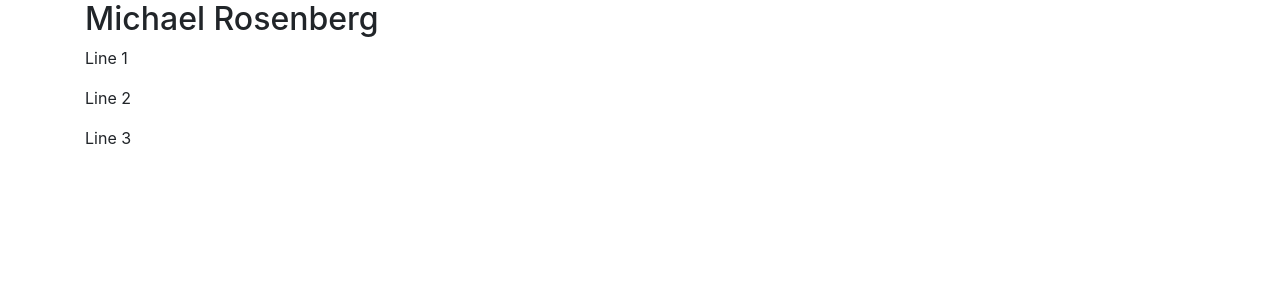
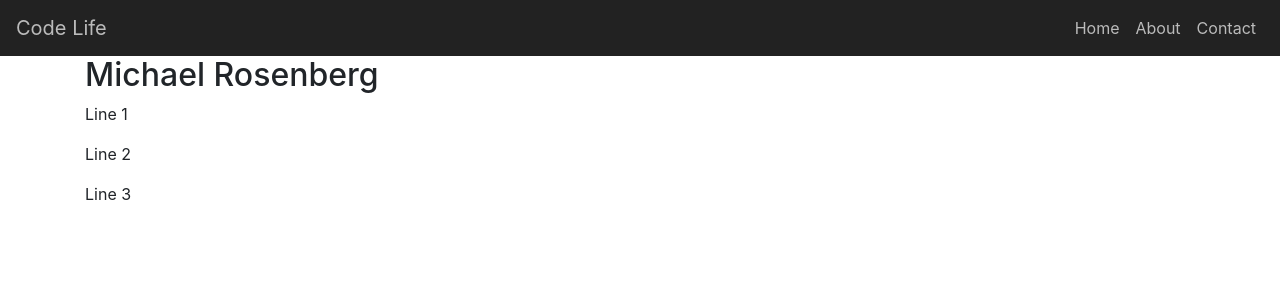
Before and after one commit to rosenbergmichael/homepage, a React (Create React App) app: page / in a window 1280 px wide. Shown: the top 300 px of the page. Built offline with nearby package versions, Linux system fonts and the light colour scheme.

Commit message:
imported NavBar in App.js

```diff
--- a/src/App.js
+++ b/src/App.js
@@ -5,12 +5,14 @@ import { About } from './About';
 import { Contact } from './Contact';
 import { NoMatch } from './NoMatch';
 import { Layout } from './components/Layout';
+import { NavBar } from './components/NavBar';
 
 
 class App extends Component {
   render() {
     return (
       <React.Fragment>
+        <NavBar />
         <Layout>
           <Router>
             <Switch>
```
Also changed, not shown: 1 other file (tests, documents, lock files or other folders).
